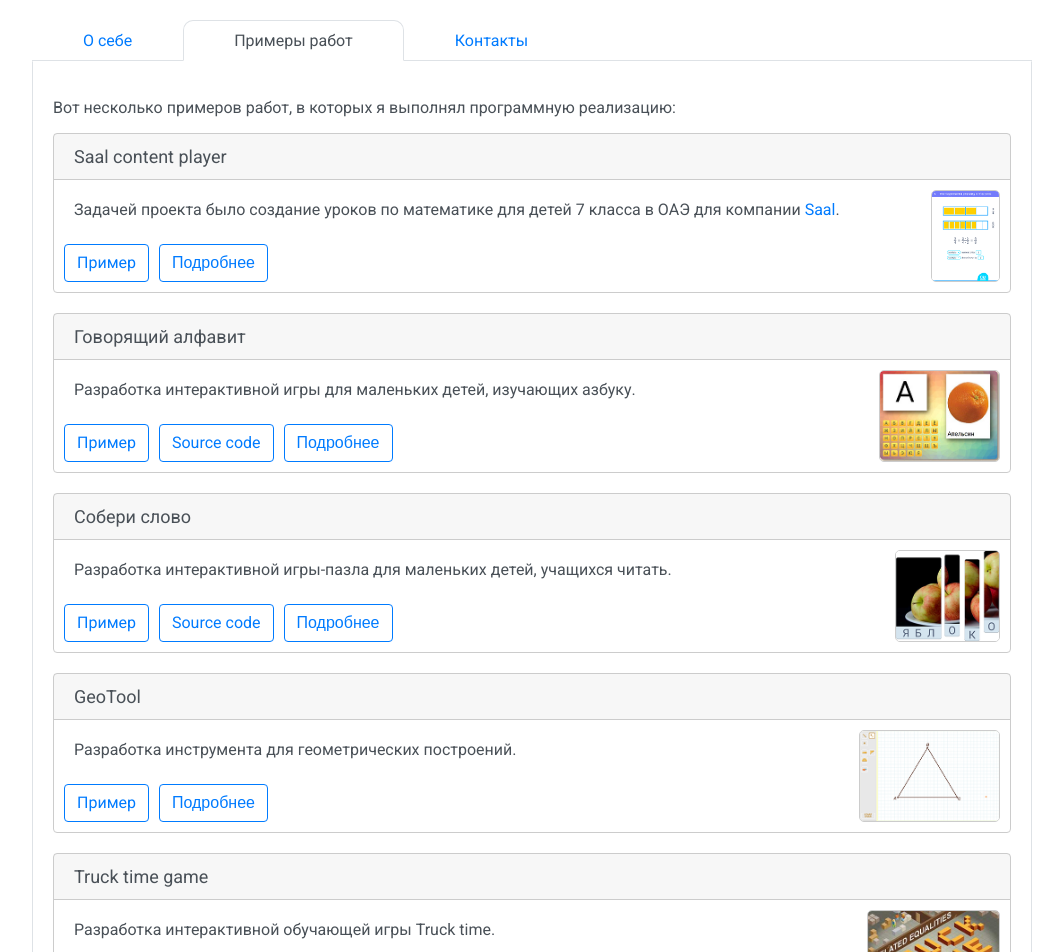
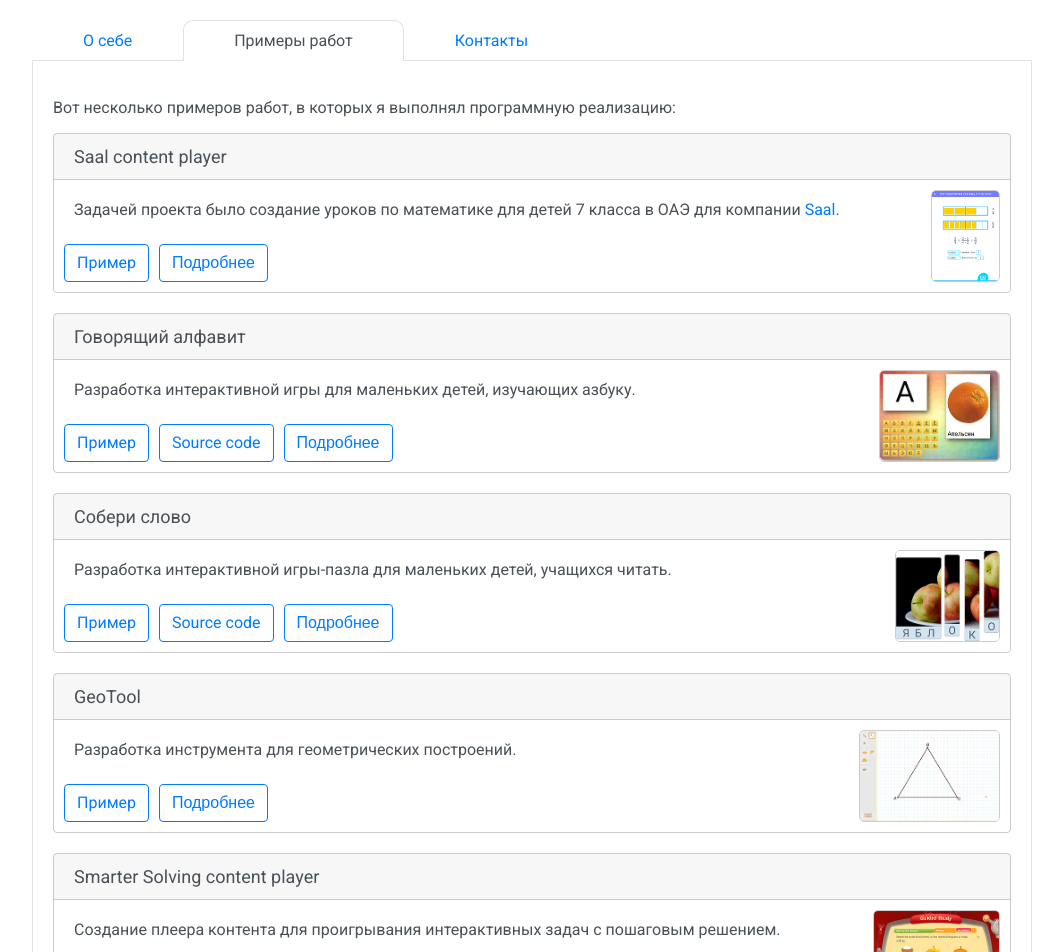
Before and after one commit to a-vetrov/vetrov.xyz, a React (Create React App) app: page /#portfolio in a window 1280 px wide. Shown: the top 952 px of the page, without its empty margins (108-1171 px from the left). Built offline with nearby package versions, Linux system fonts and the light colour scheme.

Commit message:
SSE added

```diff
--- a/src/portfolio/Portfolio.js
+++ b/src/portfolio/Portfolio.js
@@ -7,6 +7,7 @@ import skeyboardImage from './skeyboard.jpg' ;
 import azpuzzleImage from './azpuzzle.png' ;
 import ufoImage from './ufo.png' ;
 import truckImage from './truck.jpg' ;
+import sseImage from './sse.jpg' ;
 
 class Portfolio extends Component {
 
@@ -113,6 +114,25 @@ class Portfolio extends Component {
                     </details>
                 </Card>
 
+                <Card key="sse" onDetailsClick={this.handleDetailsClick.bind(this, "sse")}
+                      isOpen={this.state.openCardId === "sse"}  exampleHref="https://youtu.be/cG_ma64wq8c" picture={sseImage}>
+                    <header>Smarter Solving content player</header>
+                    <body><p>Создание плеера контента для проигрывания интерактивных задач с пошаговым решением.</p></body>
+                    <details>
+                        <p>
+                            Для верстки уроков мной был разработан универсальный XML-формат описания сценария задачи,
+                            позволяющий задать структуру задачи, последовательность вопросов, реакцию на правильный и
+                            неправильный ответы, условные переходы в зависимости от ответа ученика, анимацию объектов на экране.
+                            Для проигрывания сценариев мной был создан плеер данных XML-файлов на ActionScript.
+                        </p>
+                        <p>
+                            С использованием этой платформы было сверстано несколько сотен задач продукта
+                            Smarter Solving компании ReasoningMind.
+                        </p>
+                        <p>При разработке использованы технологии: AS3, Adobe Flash.</p>
+                    </details>
+                </Card>
+
                 <Card key="Truck" onDetailsClick={this.handleDetailsClick.bind(this, "Truck")}
                       isOpen={this.state.openCardId === "Truck"}  exampleHref="./rm/truck.html" picture={truckImage}>
                     <header>Truck time game</header>
```
Also changed, not shown: src/portfolio/sse.jpg (added).
